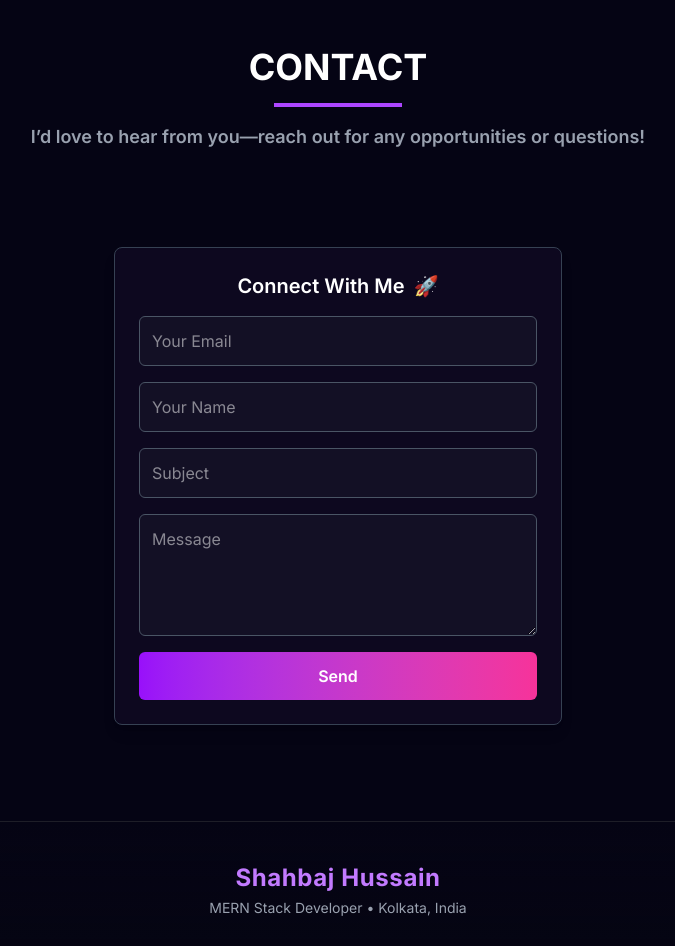
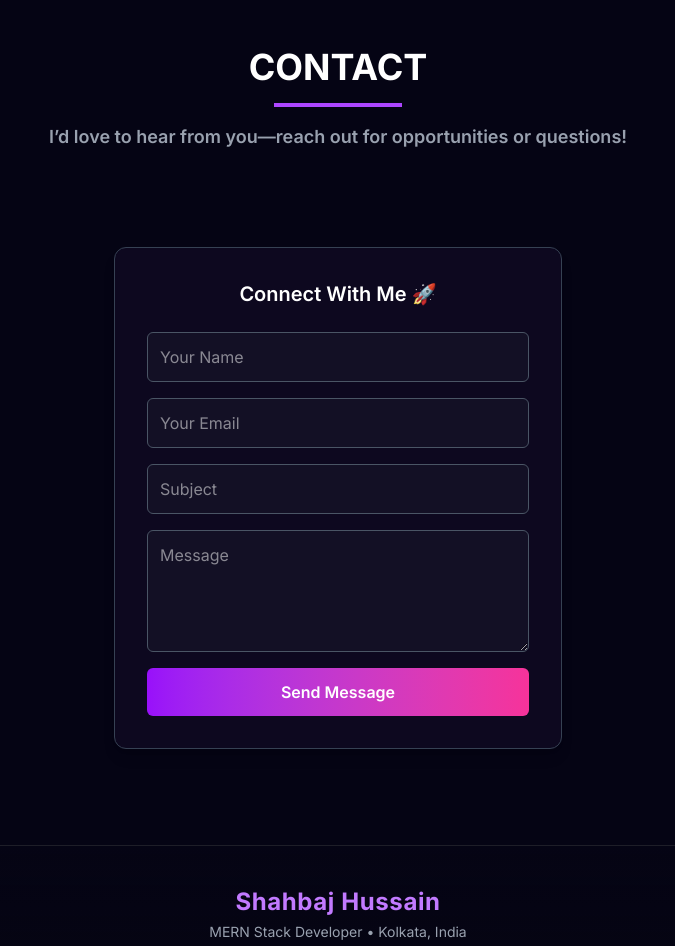
Before and after one commit to shahbaj00786/Shahbaj_Hussain_portfolio, a React (Vite) app in the folder my_portfolio/: page / in a window 1280 px wide. Shown: the part 6520-7466 px from the top of the page, without its empty margins (302-977 px from the left). Built offline with nearby package versions, Linux system fonts and the light colour scheme.

Commit message:
small chnages

```diff
--- a/my_portfolio/src/components/Contact/Contact.jsx
+++ b/my_portfolio/src/components/Contact/Contact.jsx
@@ -5,106 +5,119 @@ import "react-toastify/dist/ReactToastify.css";
 
 export const Contact = () => {
   const form = useRef();
-  const [isSent, setIsSent] = useState(false);
+  const [loading, setLoading] = useState(false);
 
+  // ================= SEND EMAIL =================
   const sendEmail = (e) => {
     e.preventDefault();
+    setLoading(true);
 
     emailjs
       .sendForm(
-        "service_axbtt7a",  // Replace with your EmailJS Service ID
-        "template_1ziboq3",  // Replace with your EmailJS Template ID
+        import.meta.env.VITE_EMAIL_SERVICE_ID,
+        import.meta.env.VITE_EMAIL_TEMPLATE_ID,
         form.current,
-        "Rz7W9pVF0HdDryNNL"  // Replace with your EmailJS Public Key
+        import.meta.env.VITE_EMAIL_PUBLIC_KEY
       )
-      .then(
-        () => {
-          setIsSent(true);
-          form.current.reset(); // Reset form fields after sending
+      .then(() => {
+        form.current.reset();
+
         toast.success("Message sent successfully! ✅", {
           position: "top-right",
           autoClose: 3000,
-            hideProgressBar: false,
-            closeOnClick: true,
-            pauseOnHover: true,
-            draggable: true,
           theme: "dark",
         });
-        },
-        (error) => {
-          console.error("Error sending message:", error);
-          toast.error("Failed to send message. Please try again.", {
+      })
+      .catch((error) => {
+        console.error("EmailJS Error:", error);
+
+        toast.error("Failed to send message ❌", {
           position: "top-right",
           autoClose: 3000,
-            hideProgressBar: false,
-            closeOnClick: true,
-            pauseOnHover: true,
-            draggable: true,
           theme: "dark",
         });
-        }
-      );
+      })
+      .finally(() => setLoading(false));
   };
 
+  // ================= UI =================
   return (
     <section
       id="contact"
       className="flex flex-col items-center justify-center py-24 px-[12vw] md:px-[7vw] lg:px-[20vw]"
     >
-      {/* Toast Container */}
       <ToastContainer />
 
-      {/* Section Title */}
+      {/* ===== Section Heading ===== */}
       <div className="text-center mb-16">
         <h2 className="text-4xl font-bold text-white">CONTACT</h2>
+
         <div className="w-32 h-1 bg-purple-500 mx-auto mt-4"></div>
+
         <p className="text-gray-400 mt-4 text-lg font-semibold">
-          I’d love to hear from you—reach out for any opportunities or questions!
+          I’d love to hear from you—reach out for opportunities or questions!
         </p>
       </div>
 
-      {/* Contact Form */}
-      <div className="mt-8 w-full max-w-md bg-[#0d081f] p-6 rounded-lg shadow-lg border border-gray-700">
-        <h3 className="text-xl font-semibold text-white text-center">
-          Connect With Me <span className="ml-1">🚀</span>
+      {/* ===== Contact Card ===== */}
+      <div className="mt-8 w-full max-w-md bg-[#0d081f] p-8 rounded-xl shadow-lg border border-gray-700">
+        <h3 className="text-xl font-semibold text-white text-center mb-6">
+          Connect With Me 🚀
         </h3>
 
-        <form ref={form} onSubmit={sendEmail} className="mt-4 flex flex-col space-y-4">
+        <form
+          ref={form}
+          onSubmit={sendEmail}
+          className="flex flex-col space-y-4"
+        >
+          {/* Name */}
+          <input
+            type="text"
+            name="name"
+            placeholder="Your Name"
+            required
+            className="w-full p-3 rounded-md bg-[#131025] text-white border border-gray-600 focus:outline-none focus:border-purple-500 transition"
+          />
+
+          {/* Email */}
           <input
             type="email"
-            name="user_email"
+            name="email"
             placeholder="Your Email"
             required
-            className="w-full p-3 rounded-md bg-[#131025] text-white border border-gray-600 focus:outline-none focus:border-purple-500"
+            className="w-full p-3 rounded-md bg-[#131025] text-white border border-gray-600 focus:outline-none focus:border-purple-500 transition"
           />
-          <input
-            type="text"
-            name="user_name"
-            placeholder="Your Name"
-            required
-            className="w-full p-3 rounded-md bg-[#131025] text-white border border-gray-600 focus:outline-none focus:border-purple-500"
-          />
+
+          {/* Subject */}
           <input
             type="text"
             name="subject"
             placeholder="Subject"
             required
-            className="w-full p-3 rounded-md bg-[#131025] text-white border border-gray-600 focus:outline-none focus:border-purple-500"
+            className="w-full p-3 rounded-md bg-[#131025] text-white border border-gray-600 focus:outline-none focus:border-purple-500 transition"
           />
+
+          {/* Message */}
           <textarea
             name="message"
             placeholder="Message"
             rows="4"
             required
-            className="w-full p-3 rounded-md bg-[#131025] text-white border border-gray-600 focus:outline-none focus:border-purple-500"
+            className="w-full p-3 rounded-md bg-[#131025] text-white border border-gray-600 focus:outline-none focus:border-purple-500 transition"
           />
 
-          {/* Send Button */}
+          {/* Submit Button */}
           <button
             type="submit"
-            className="w-full bg-gradient-to-r from-purple-600 to-pink-500 py-3 text-white font-semibold rounded-md hover:opacity-90 transition"
+            disabled={loading}
+            className="
+              w-full py-3 text-white font-semibold rounded-md
+              bg-gradient-to-r from-purple-600 to-pink-500
+              hover:opacity-90 transition
+              disabled:opacity-50 disabled:cursor-not-allowed
+            "
           >
-            Send
+            {loading ? "Sending..." : "Send Message"}
           </button>
         </form>
       </div>
```
Also changed, not shown: 1 other file (tests, documents, lock files or other folders). Lines whose indentation alone changed are shown as unchanged.
